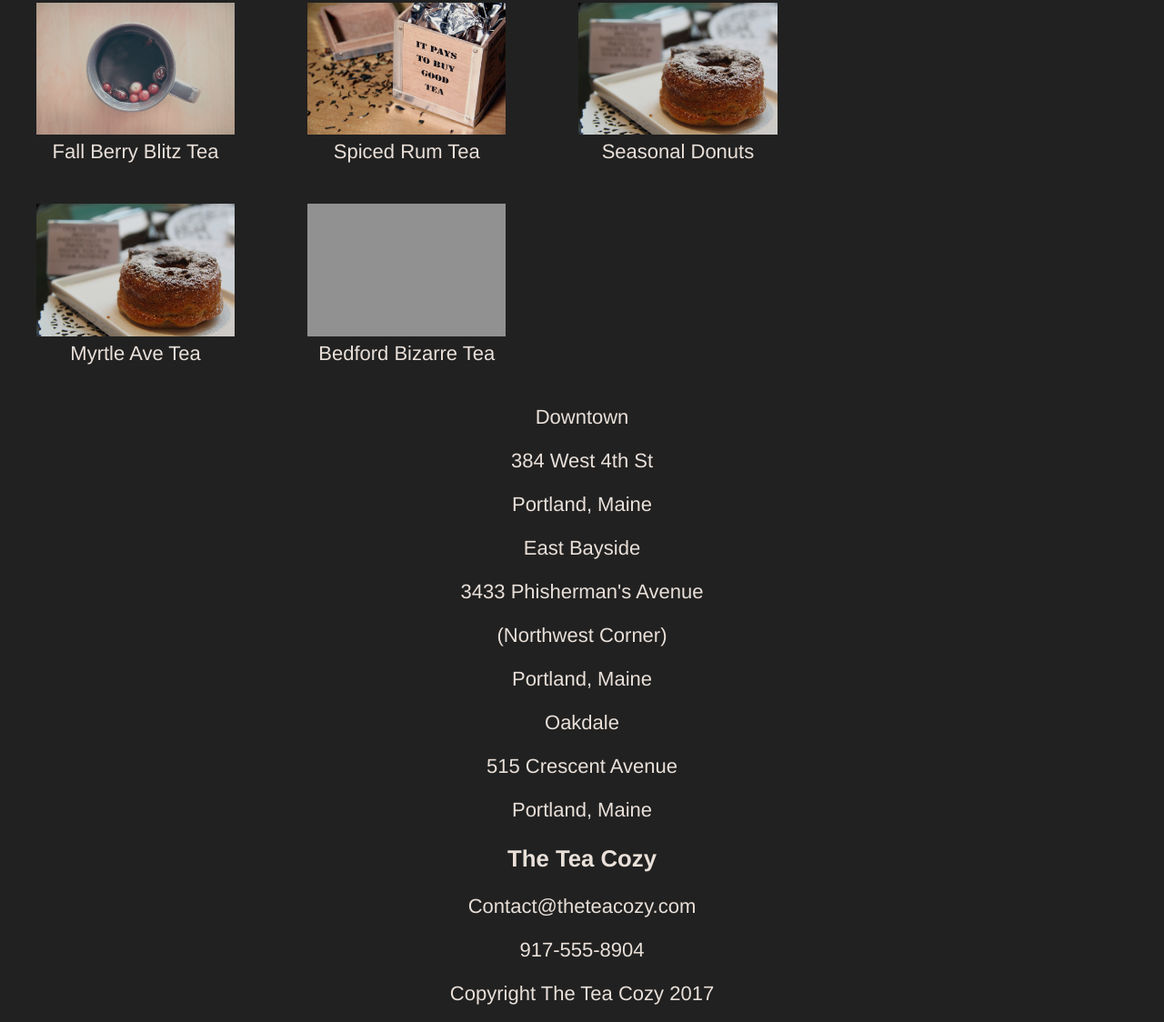
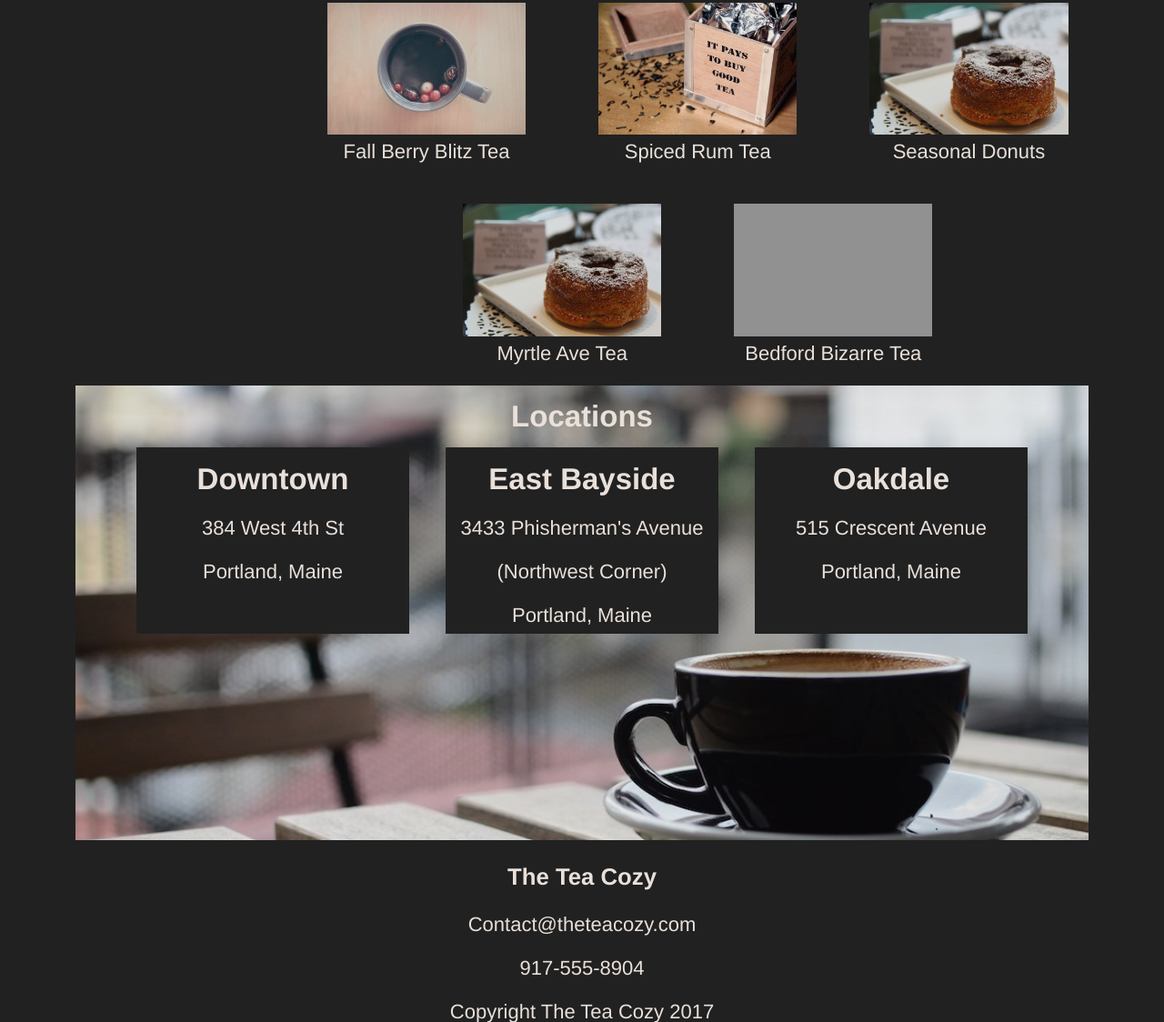
Before and after one commit to aruca94/tea-cozy-website, a plain HTML site: page landing-page.html in a window 1280 px wide. Shown: the part 906-2030 px from the top of the page at 91% size. Drawn offline with Linux system fonts and the light colour scheme; grey boxes are pictures that could not be loaded.

Commit message:
updated location/tea of the month grids

```diff
--- a/landing-page.html
+++ b/landing-page.html
@@ -40,42 +40,43 @@
             <p>Tea of the Month</p>
             <p>What's Steeping at The Tea Cozy?</p>
         </div>
-        <figure>
-            <img class="tea1 tea" src="images/img-berryblitz.jpg" alt="Overhead view of tea in a cup">
+        <figure class="tea1">
+            <img class="tea" src="images/img-berryblitz.jpg" alt="Overhead view of tea in a cup">
             <figcaption>Fall Berry Blitz Tea</figcaption>
         </figure>
-        <figure>
-            <img class="tea2 tea" src="images/img-spiced-rum.jpg" alt="spiced rum tea mix in wooden box">
+        <figure class="tea2">
+            <img class="tea" src="images/img-spiced-rum.jpg" alt="spiced rum tea mix in wooden box">
             <figcaption>Spiced Rum Tea</figcaption>
         </figure>
-        <figure>
-            <img class="tea3 tea" src="images/img-donut.jpg" alt="Picture of a donut">
+        <figure class="tea3">
+            <img class="tea" src="images/img-donut.jpg" alt="Picture of a donut">
             <figcaption>Seasonal Donuts</figcaption>
         </figure>
-        <figure>
-            <img class="tea4 tea" src="images/img-donut.jpg" alt="Picture of a donut">
+        <figure class="tea4">
+            <img class="tea" src="images/img-donut.jpg" alt="Picture of a donut">
             <figcaption>Myrtle Ave Tea</figcaption>
         </figure>
-        <figure>
-            <img class="tea5 tea" src="images/img-bedford-bizarre.jpg" alt="Overhead view of tea in a up with a cup of sugar next to it">
+        <figure class="tea5">
+            <img class="tea" src="images/img-bedford-bizarre.jpg" alt="Overhead view of tea in a up with a cup of sugar next to it">
             <figcaption>Bedford Bizarre Tea</figcaption>
         </figure>
     </section>
 <!-- locations below -->
     <section class="location-container">
+        <h1>Locations</h1>
         <div>
-            <p>Downtown</p>
+            <h1>Downtown</h1>
             <p>384 West 4th St</p>
             <p>Portland, Maine</p>
         </div>
         <div>
-            <p>East Bayside</p>
+            <h1>East Bayside</h1>
             <p>3433 Phisherman's Avenue</p>
             <p>(Northwest Corner)</p>
             <p>Portland, Maine</p>
         </div>
         <div>
-            <p>Oakdale</p>
+            <h1>Oakdale</h1>
             <p>515 Crescent Avenue</p>
             <p>Portland, Maine</p>
         </div>
--- a/styles/styles.css
+++ b/styles/styles.css
@@ -55,34 +55,27 @@ nav {
 }
 
 .tea-of-month-container {
-    width: 45.455rem;
+    width: 73%;
     display: grid;
+    margin: 0 25%;
     /* 3 separate strings and 3 letters in string */
-    grid-template-areas:"a a a" "b c d";
+    /* column-gap: 1rem; */
+    grid-template-columns: repeat(3, 0fr);
 }
 
-.month-tea {
-    grid-area: a;
+ .month-tea {
+    grid-column: span 3;
 }
 
-.tea1 {
-    grid-area: b;
-}
+ .tea4 {
+    grid-row-start: 3;
+    grid-column: 1 / span 2;
 
-.tea2 {
-    grid-area: c;
-}
-
-.tea3 {
-    grid-area: d;
-}
-
-.tea4 {
-    grid-area: e;
 }
 
 .tea5 {
-    grid-area: f;
+    grid-column: 2 / span 2;
+    grid-row-start: 3;
 }
 
 .tea{
@@ -90,6 +83,42 @@ nav {
     height:9.091rem;
 }
 
+.location-container {
+    background-image: url('../images/img-locations-background.jpg');
+    width: 87%;
+    height: 31.25rem;
+    margin: 0 auto;
+    background-size: cover;
+    background-position: center;
+    display: grid;
+    grid-template-columns: repeat(3, 18.75rem);
+    grid-template-rows: 4.25rem 12.8rem;
+    justify-items: center;
+    /* align-items: flex-start; */
+    justify-content: center;
+    column-gap: 40px;
+}
+
+.location-container div:nth-child(2) {
+    /* justify-self: end; */
+}
+
+.location-container div:nth-child(4) {
+    /* justify-self: start; */
+}
+
+.location-container div {
+    background-color: #212121;
+    width: 100%;
+}
+
+
+.location-container h1 {
+    margin: 1rem 0 15px 0;
+    grid-column-start: 1;
+    grid-column-end: 4;
+    align-self: end;
+}
 
 
 
```
